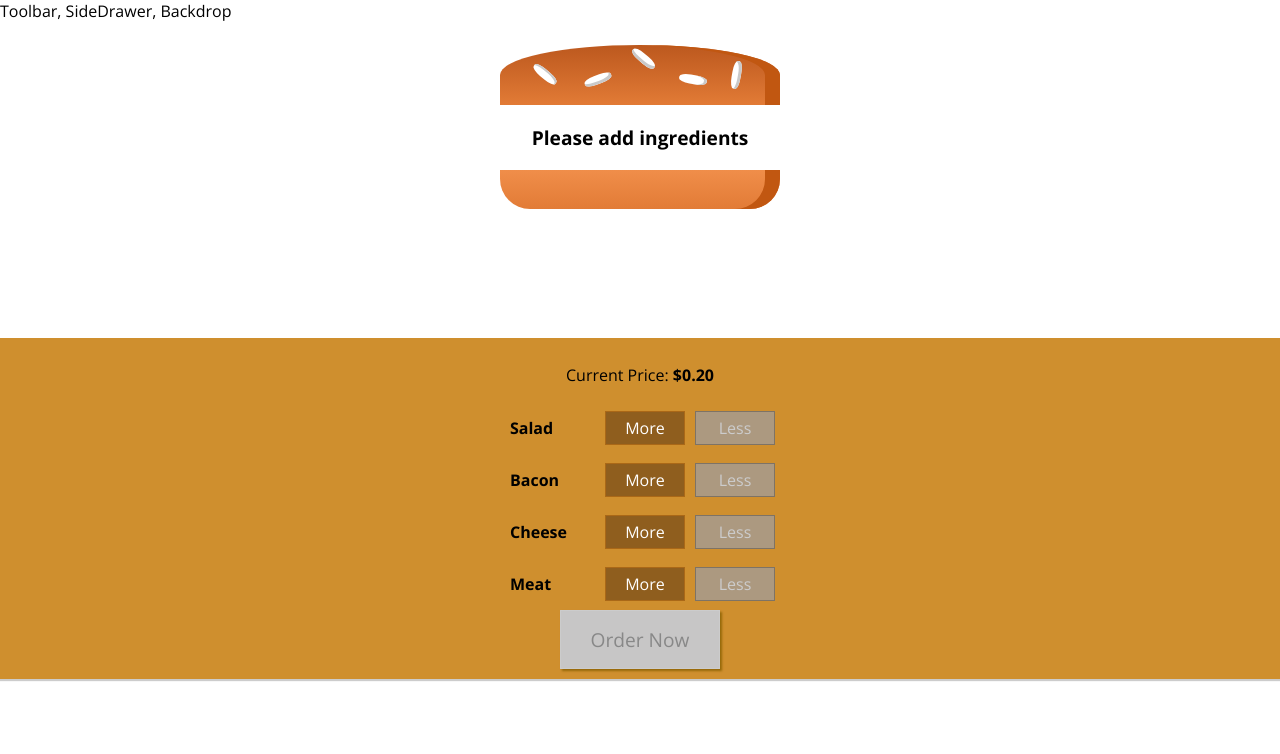
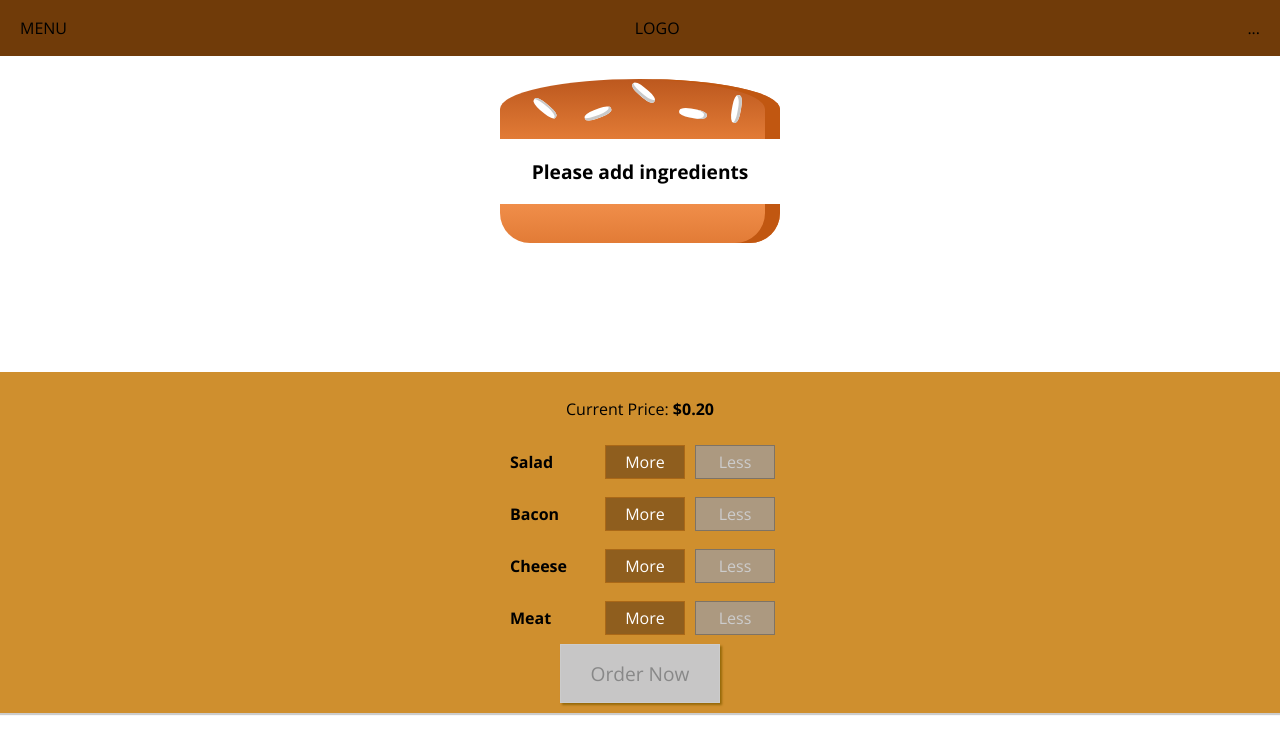
Before and after one commit to igorini/react-burger-builder, a React (Create React App) app: page / in a window 1280 px wide. Shown: the top 754 px of the page. Built offline with nearby package versions, Linux system fonts and the light colour scheme.

Commit message:
Add a Toolbar component

```diff
--- a/src/components/Layout/Layout.js
+++ b/src/components/Layout/Layout.js
@@ -1,9 +1,10 @@
 import React from 'react';
 import * as Styled from './styled';
+import Toolbar from '../Navigation/Toolbar/Toolbar';
 
 const layout = props => (
   <>
-    <div>Toolbar, SideDrawer, Backdrop</div>
+    <Toolbar/>
     <Styled.Content>
       {props.children}
     </Styled.Content>
--- a/src/components/Layout/styled.js
+++ b/src/components/Layout/styled.js
@@ -1,5 +1,5 @@
 import styled from "styled-components";
 
 export const Content = styled.main`
-  margin-top: 16px;
+  margin-top: 72px;
 `;
--- /dev/null
+++ b/src/components/Navigation/Toolbar/Toolbar.js
@@ -0,0 +1,14 @@
+import React from 'react';
+import * as Styled from './styled';
+
+const toolbar = props => (
+  <Styled.Toolbar>
+    <div>MENU</div>
+    <div>LOGO</div>
+    <nav>
+      ...
+    </nav>
+  </Styled.Toolbar>
+);
+
+export default toolbar;
--- /dev/null
+++ b/src/components/Navigation/Toolbar/styled.js
@@ -0,0 +1,20 @@
+import styled from "styled-components";
+
+export const Toolbar = styled.header`
+  height: 56px;
+  width: 100%;
+  position: fixed;
+  top: 0;
+  left: 0;
+  background-color: #703B09;
+  display: flex;
+  justify-content: space-between;
+  align-items: center;
+  padding: 0 20px;
+  box-sizing: border-box;
+  z-index: 90;
+
+  &nav {
+    height: 100%;
+  }
+`;
```
